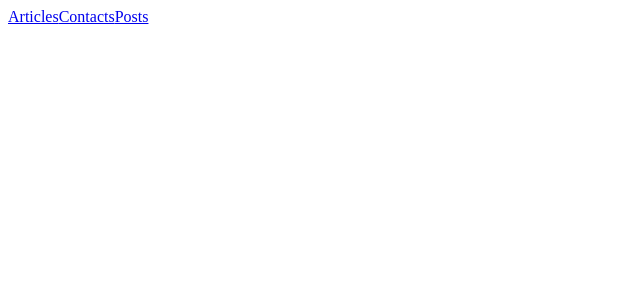
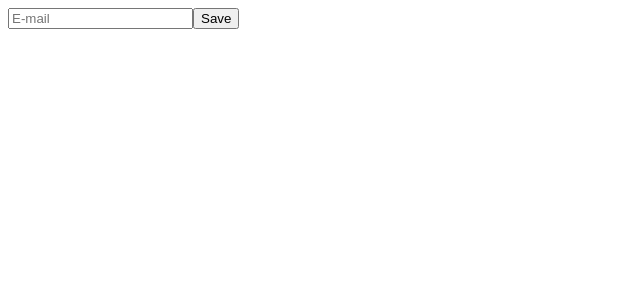
Before and after one commit to andrey56097/ReactOpenApp, a React app: page / in a window 1280 px wide. Shown: the top 300 px of the page, without its empty margins (0-640 px from the left). Built offline with nearby package versions, Linux system fonts and the light colour scheme.

Commit message:
#5 working with forms

```diff
--- a/src/App.jsx
+++ b/src/App.jsx
@@ -1,28 +1,13 @@
 import React from 'react';
 
-import Header from './Header.jsx';
-
-const menu = [
-    {
-        link: '/articles',
-        label: 'Articles'
-    },
-     {
-        link: '/contacts',
-        label: 'Contacts'
-    },
-     {
-        link: '/posts',
-        label: 'Posts'
-    }
-];
+import RegistrationForm from './RegistrationForm.jsx';
 
 class App extends React.Component {
     render() {
         return (
 
             <div>
-                <Header items={menu}/>
+                <RegistrationForm/>
             </div>
       );
     }
--- /dev/null
+++ b/src/RegistrationForm.jsx
@@ -0,0 +1,39 @@
+import React from 'react';
+
+class RegistrationForm extends React.Component {
+
+    constructor(props) {
+        super(props);
+        this.state = {
+            email: ''
+        };
+        this.handleEmailChange = this.handleEmailChange.bind(this);
+        this.handleSubmit = this.handleSubmit.bind(this);
+    }
+
+    handleSubmit(event) {
+        event.preventDefault();
+        console.log('form is submitted. Email value is', this.state.email);
+    }
+
+    handleEmailChange(event) {
+        console.log('email was changed', event.target.value);
+        this.setState({ email: event.target.value });
+    }
+
+    render() {
+        return (
+            <form onSubmit={this.handleSubmit}>
+                <input
+                    type="text"
+                    placeholder="E-mail"
+                    value={this.state.email}
+                    onChange={this.handleEmailChange}
+                />
+                <button>Save</button>
+            </form>
+        );
+    }
+}
+
+export default RegistrationForm;
```
